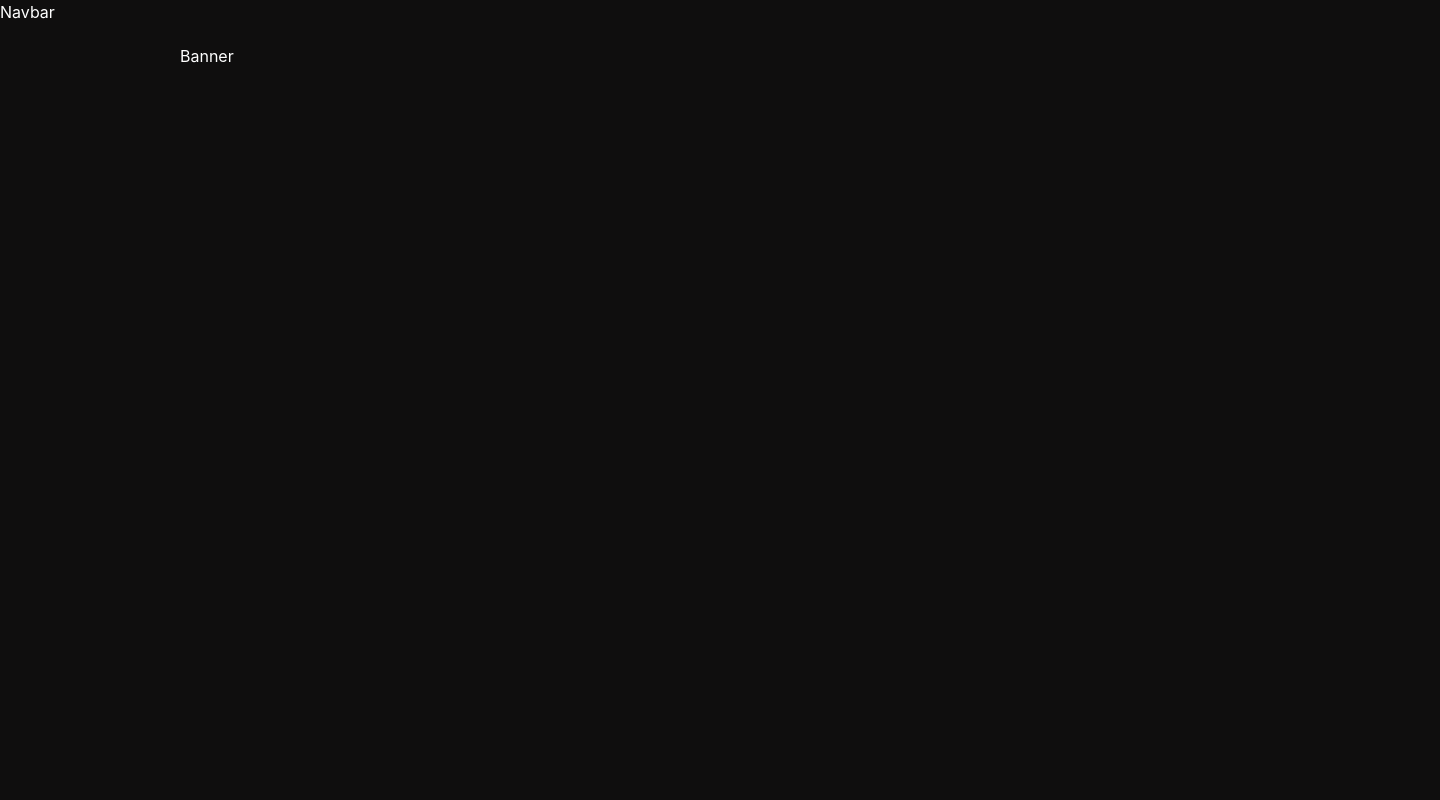
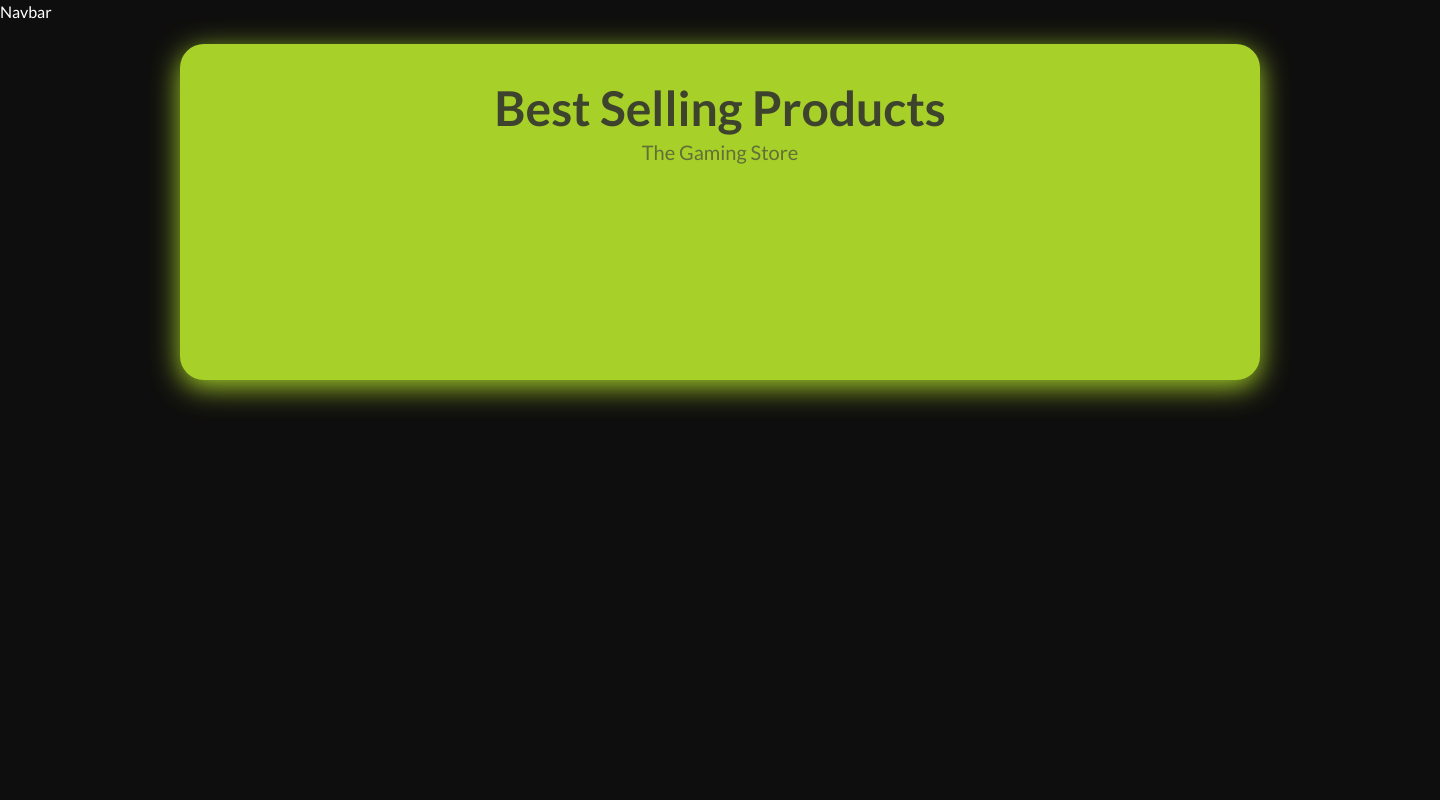
Before and after one commit to FuryACE007/ecommerce-website, a Next.js app: page / in a window 1280 px wide. Shown: the top 800 px of the page, 1440 px wide, since content can reach past the window. Built offline with nearby package versions, Linux system fonts and the light colour scheme.

Commit message:
added hero banner

```diff
--- /dev/null
+++ b/components/HeroBanner.jsx
@@ -0,0 +1,20 @@
+import React from "react";
+
+import classes from '../styles/Home.module.css'
+
+const HeroBanner = () => {
+  return (
+    <div
+      className={`bannerArea text-center mx-auto h-[21rem] shadow-[#C4FB6D] bg-[#A7D129] ${classes.card} rounded-3xl hover:cursor-pointer`}
+    >
+      <h1 className=" text-[#3E432E] mx-auto text-5xl lg:pt-10 font-semibold">
+        Best Selling Products
+      </h1>
+      <h3 className=" leading-loose text-xl text-[#616F39] font-medium">
+        The Gaming Store
+      </h3>
+    </div>
+  );
+};
+
+export default HeroBanner;
--- a/components/Layout.js
+++ b/components/Layout.js
@@ -4,7 +4,9 @@ const Layout = (props) => {
   return (
     <>
       Navbar
-      <main className="lg:px-[180px] md:px-[80px] sm:px-[30px] min-h-screen py-5">{props.children}</main>
+      <div className="lg:px-[180px] md:px-[80px] sm:px-[30px] w-[90rem] min-h-screen mx-auto py-5">
+        {props.children}
+      </div>
       Footer
     </>
   );
--- a/pages/index.js
+++ b/pages/index.js
@@ -1,12 +1,13 @@
 import React from 'react'
+import HeroBanner from '../components/HeroBanner'
+
+import classes from '../styles/Home.module.css'
 
 const Home = () => {
   return (
     <>
     {/* Banner Area */}
-      <div className="bannerArea">
-        Banner
-      </div>
+      <HeroBanner />
     </>
   )
 }
--- /dev/null
+++ b/styles/Home.module.css
@@ -0,0 +1,4 @@
+/* Card Compoonent */
+.card{
+    box-shadow: #A7D129 0px 7px 29px 0px;
+  }
--- a/styles/globals.css
+++ b/styles/globals.css
@@ -1,9 +1,10 @@
+@import url('https://fonts.googleapis.com/css2?family=Lato:wght@300;400;700&display=swap');
+
 html,
 body {
   padding: 0;
   margin: 0;
-  font-family: -apple-system, BlinkMacSystemFont, Segoe UI, Roboto, Oxygen,
-    Ubuntu, Cantarell, Fira Sans, Droid Sans, Helvetica Neue, sans-serif;
+  font-family: 'Lato', sans-serif;
   -webkit-font-smoothing: antialiased;
   -moz-osx-font-smoothing: grayscale;
   background-color: #0F0E0E;
@@ -33,6 +34,7 @@ a {
   background-color: #A7D129;
 }
 
+
 @tailwind base;
 @tailwind components;
 @tailwind utilities;
```
